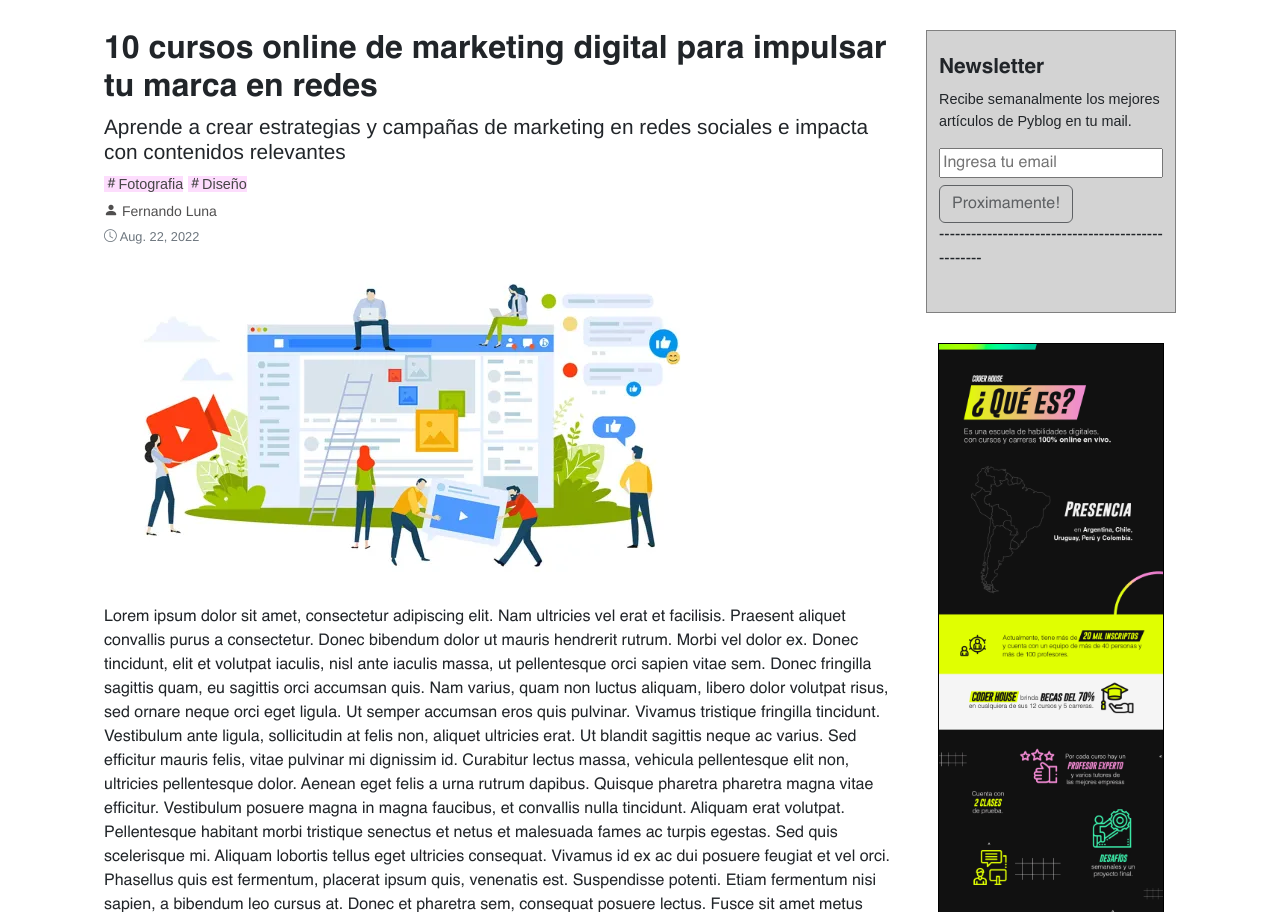
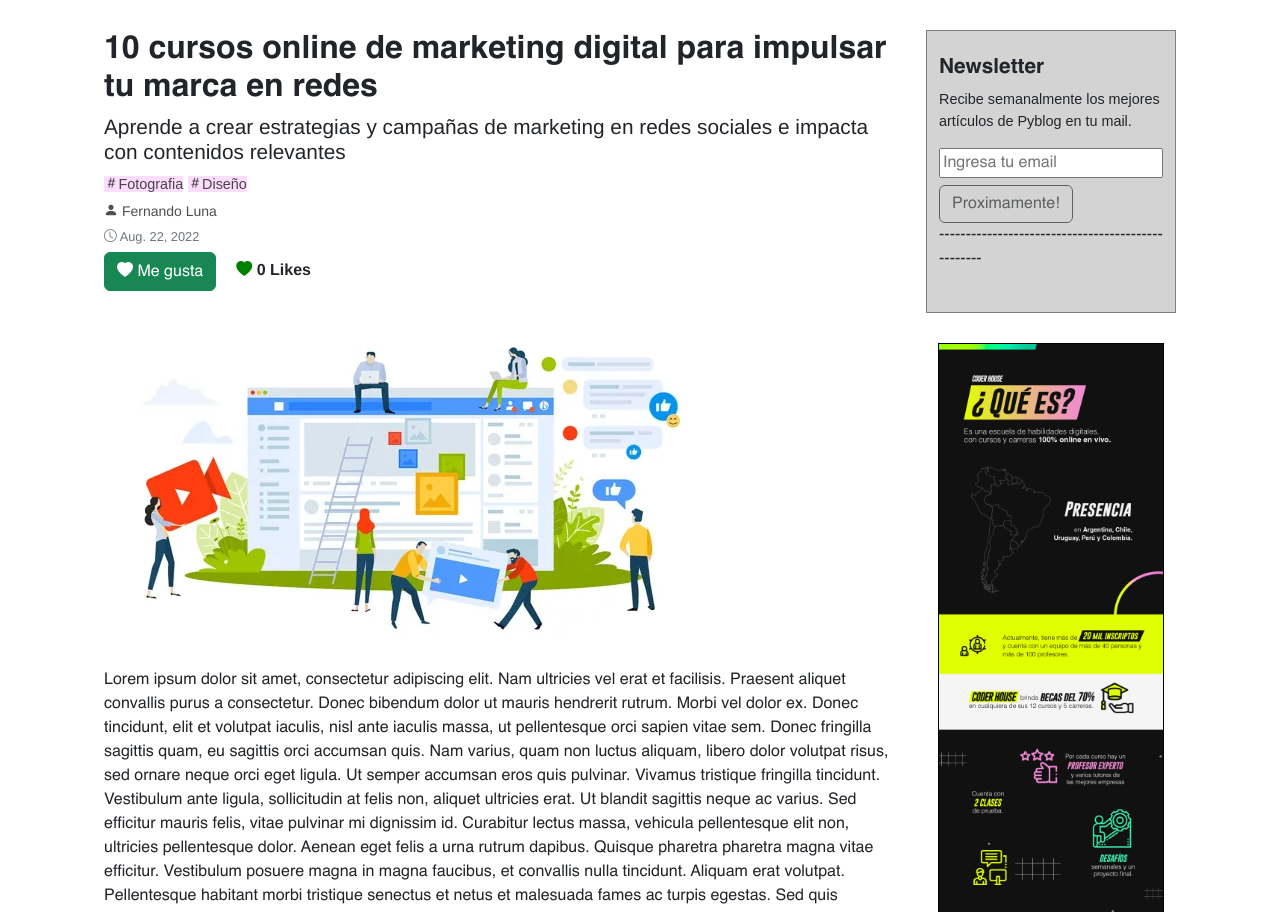
Before and after one commit to fekouti/Pyblogs, a Django app: page /blogs/21/ in a window 1280 px wide. Shown: the part 55-967 px from the top of the page. Run offline with Django 4.2, Linux system fonts and the light colour scheme; a user stored in the database is signed in; data comes from the database, SQL or seed files in the repository; both versions use the stored data as it was after the commit; some libraries are stand-ins or nearby versions.

Commit message:
Implemented Like system

```diff
--- a/Blogs/models.py
+++ b/Blogs/models.py
@@ -26,6 +26,13 @@ class Post(models.Model):
     post_tags = models.ManyToManyField(to=Tag, blank=True, related_name='posts')
     timestamp = models.DateTimeField(auto_now_add=True)
     is_featured = models.BooleanField(default=False)
+    likes = models.ManyToManyField(settings.AUTH_USER_MODEL, related_name='post_likes')
+
+    def number_of_posts(self):
+        return self.count()
+
+    def number_of_likes(self):
+        return self.likes.count()
 
     def save(self, *args, **kwargs):
         if self.is_featured == True:
--- a/Blogs/urls.py
+++ b/Blogs/urls.py
@@ -21,4 +21,6 @@ urlpatterns = [
     path('edit/<int:pk>/', blog_edit.as_view(), name='blogedit'),
 
     path('tags/<str:name>/', tags_detail, name="tag_detail"),
+
+    path('blogpost-like/<int:pk>', views.BlogPostLike, name="blogpost_like"),
 ]
--- a/Blogs/views.py
+++ b/Blogs/views.py
@@ -1,6 +1,9 @@
 from multiprocessing import context
 from tkinter import FLAT
-from django.shortcuts import render, redirect
+from django.shortcuts import render, redirect, get_object_or_404
+from django.http import HttpResponseRedirect
+from django.urls import reverse
+
 from django.views.generic import *
 from django.contrib.auth.decorators import login_required
 from Blogs.models import *
@@ -115,6 +118,17 @@ class BlogDetail(DetailView):
     model = Post
     template_name = 'post.html'
 
+    def get_context_data(self, **kwargs):
+        data = super().get_context_data(**kwargs)
+
+        likes_connected = get_object_or_404(Post, id=self.kwargs['pk'])
+        liked = False
+        if likes_connected.likes.filter(id=self.request.user.id).exists():
+            liked = True
+        data['number_of_likes'] = likes_connected.number_of_likes()
+        data['post_is_liked'] = liked
+        return data
+
 
 # ---- Tag Posts ---- #
 
@@ -126,3 +140,14 @@ def tags_detail(request, name):
     context = {"blogs":blogs, "tags":tags}
 
     return render(request, 'tag_results.html', context=context)
+
+# ---- Posts Likes ---- #
+
+def BlogPostLike(request, pk):
+    post = get_object_or_404(Post, id=request.POST.get('blogpost_id'))
+    if post.likes.filter(id=request.user.id).exists():
+        post.likes.remove(request.user)
+    else:
+        post.likes.add(request.user)
+
+    return redirect('../../blogs/'+ str(pk))
--- a/templates/post.html
+++ b/templates/post.html
@@ -36,7 +36,29 @@
 
           <h6 class="text-muted" style="font-size: 0.8em;"><i class="bi bi-clock"></i>  {{post.post_date}}</h6>
 
-          <img src="{{ post.post_img.url }}" alt="" style="margin-bottom: 10px; max-width: 90%;">
+
+          <div class="d-flex">
+            <!-- LIKES -->
+              {% if user.is_authenticated %}
+              <form action="{% url 'blogpost_like' object.id %}" method="POST" style="margin-right: 20px;">
+                {% csrf_token %}
+
+                {% if post_is_liked %}
+                <button type="submit" name="blogpost_id" value="{{object.id}}" class="btn btn-danger"> <i class="bi bi-heartbreak-fill" style="font-size: 1em; color:rgb(255, 255, 255);"></i>  Ya no me gusta</button>
+                {% else %}
+                <button type="submit" name="blogpost_id" value="{{object.id}}" class="btn btn-success"> <i class="bi bi-heart-fill" style="font-size: 1em; color:rgb(255, 255, 255);"></i>  Me gusta</button>
+                {% endif %}
+              </form>
+              {% endif %}
+              <div style="padding-top: 6px;">
+                <strong> <i class="bi bi-heart-fill" style="font-size: 1em; color:green;"></i>  {{ number_of_likes }} Like{{ number_of_likes|pluralize }}</strong>
+              </div>
+          </div>
+
+          <br>
+
+          <img src="{{ post.post_img.url }}" alt="" style="margin-bottom: 10px; max-width: 90%; max-height: 700px;">
+
 
           <p>
             {{ post.post_body }}
```
Also changed, not shown: templates/blogs.html (+11 -3 lines), Blogs/migrations/0008_post_likes.py (added), Blogs/migrations/0009_alter_post_likes.py (added), db.sqlite3.
